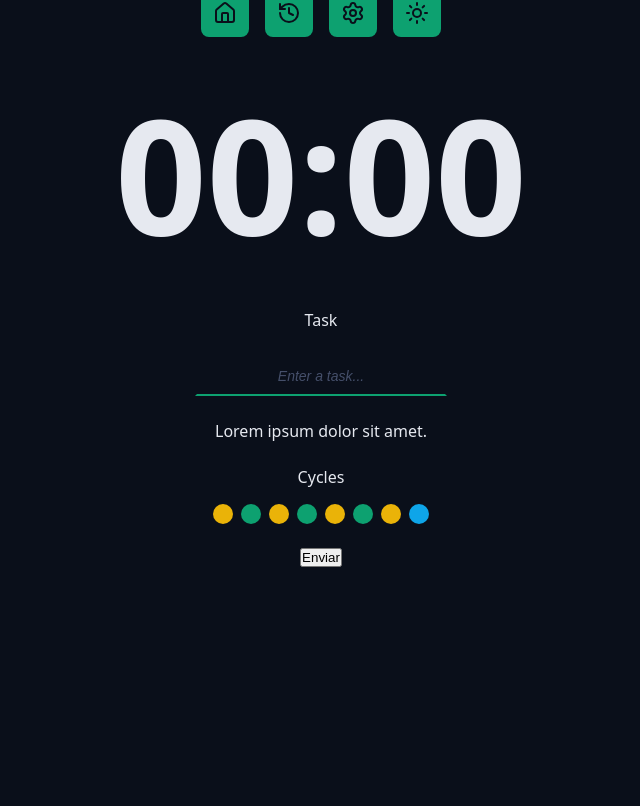
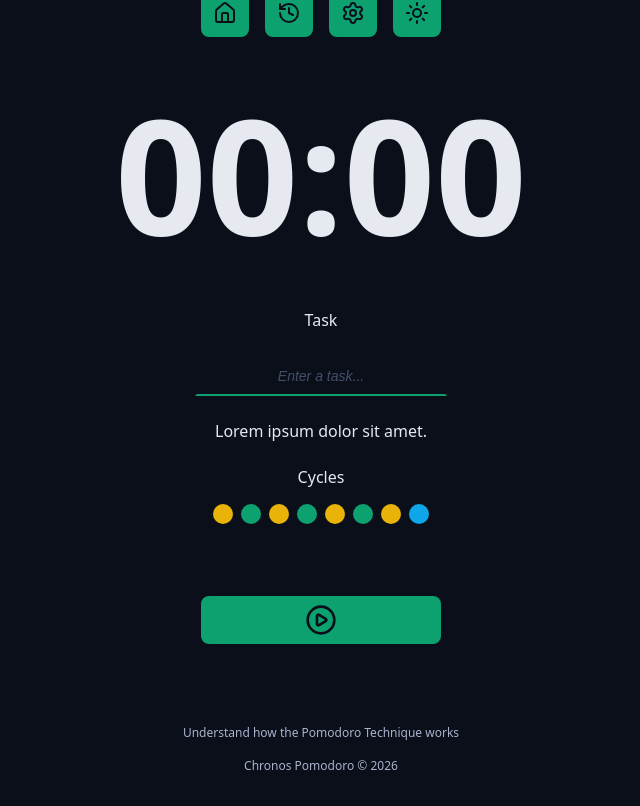
Before and after one commit to rogerdesouza/chronos-pomodoro, a React (Vite) app: page / in a window 1280 px wide. Shown: the part 232-1038 px from the top of the page, without its empty margins (319-959 px from the left). Before the commit the page ends 831 px from the top, so only its background shows below. Built offline with nearby package versions, Linux system fonts and the light colour scheme.

Commit message:
Botões e footer padrão

```diff
--- a/src/App.tsx
+++ b/src/App.tsx
@@ -7,6 +7,9 @@
 import { CountDown } from './components/CountDown';
 import { DefaultInput } from './components/DefaultInput';
 import { Cycles } from './components/Cycles';
+import { DefaultButton } from './components/DefaultButton';
+import { PlayCircleIcon } from 'lucide-react';
+import { Footer } from './components/Footer';
 
 export function App() {
   return (
@@ -37,9 +40,12 @@
             <Cycles />
           </div>
           <div className="formRow">
-            <button>Enviar</button>
+            <DefaultButton icon={<PlayCircleIcon />} color="green" />
           </div>
         </form>
+      </Container>
+      <Container>
+        <Footer />
       </Container>
     </>
   );
--- /dev/null
+++ b/src/components/DefaultButton/index.tsx
@@ -0,0 +1,20 @@
+import styles from './styles.module.css';
+
+type DefaultButtonProps = {
+  icon: React.ReactNode;
+  color?: 'green' | 'red';
+} & React.ComponentProps<'button'>;
+
+export function DefaultButton({
+  icon,
+  color = 'green',
+  ...props
+}: DefaultButtonProps) {
+  return (
+    <>
+      <button className={`${styles.button} ${styles[color]}`} {...props}>
+        {icon}
+      </button>
+    </>
+  );
+}
--- /dev/null
+++ b/src/components/DefaultButton/styles.module.css
@@ -0,0 +1,31 @@
+.button {
+  border: none;
+  display: flex;
+  align-items: center;
+  justify-content: center;
+  min-width: 24rem;
+  padding: 0.8rem;
+  border-radius: 0.8rem;
+  margin: 4.8rem 0;
+  cursor: pointer;
+  transition: all 0.1 ease-in-out;
+}
+
+.button svg {
+  width: 3.2rem;
+  height: 3.2rem;
+}
+
+.button:hover {
+  filter: brightness(80%);
+}
+
+.green {
+  background: var(--primary);
+  color: var(--text-over-primary);
+}
+
+.red {
+  background: var(--error);
+  color: var(--text-over-error);
+}
--- /dev/null
+++ b/src/components/Footer/index.tsx
@@ -0,0 +1,12 @@
+import styles from './styles.module.css';
+
+export function Footer() {
+  return (
+    <>
+      <footer className={styles.footer}>
+        <a href="#">Understand how the Pomodoro Technique works</a>
+        <a href="#">Chronos Pomodoro &copy; {new Date().getFullYear()}</a>
+      </footer>
+    </>
+  );
+}
--- /dev/null
+++ b/src/components/Footer/styles.module.css
@@ -0,0 +1,18 @@
+.footer {
+  display: flex;
+  flex-direction: column;
+  align-items: center;
+  justify-content: center;
+  font-size: 1.2rem;
+  gap: 1.6rem;
+}
+
+.footer a {
+  color: var(--text-muted);
+  text-decoration: none;
+}
+
+.footer a:hover {
+  color: var(--text-muted);
+  text-decoration: underline;
+}
```
